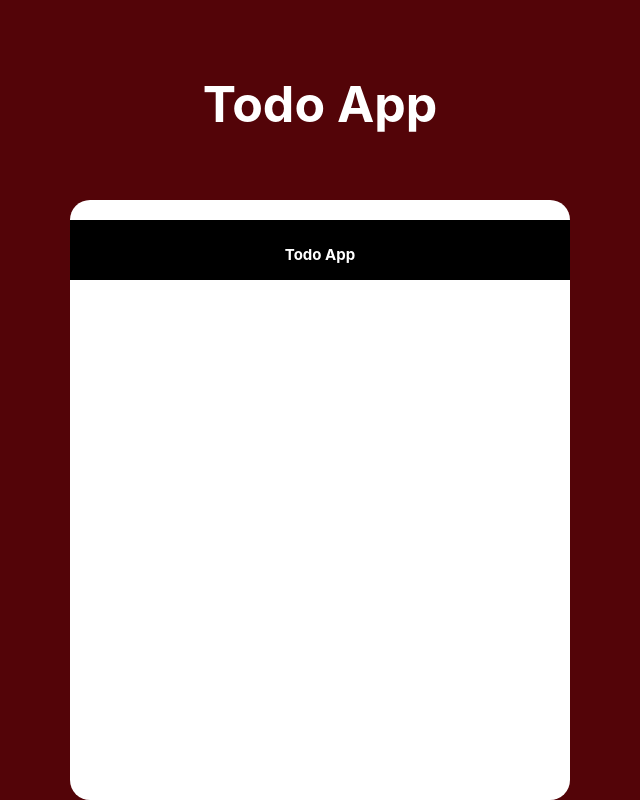
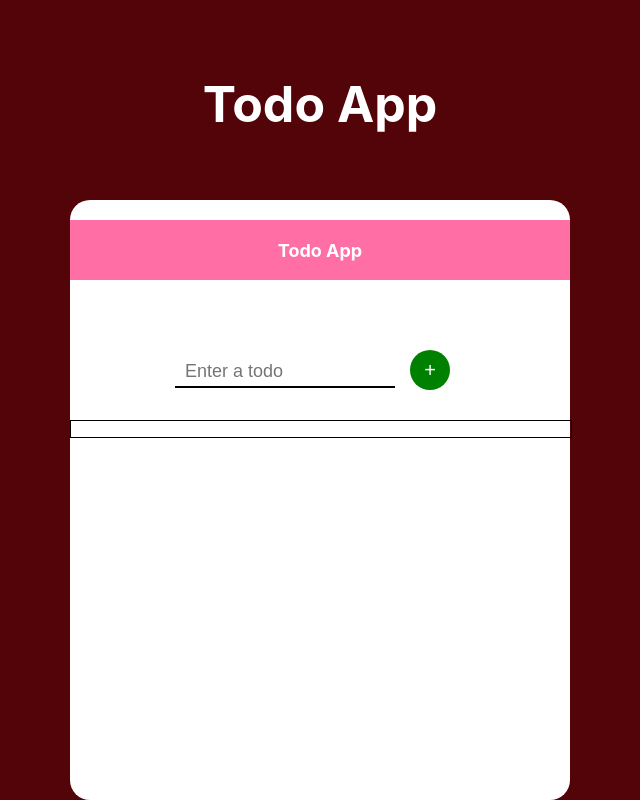
Before and after one commit to Niraj-123456/reactjs-project-diary, a React (Create React App) app: page / in a window 1280 px wide. Shown: the part 1292-2092 px from the top of the page, without its empty margins (320-960 px from the left). Built offline with nearby package versions, Linux system fonts and the light colour scheme.

Commit message:
Add: handle click method to todo component

```diff
--- a/src/components/todoapp/Todo.js
+++ b/src/components/todoapp/Todo.js
@@ -1,7 +1,20 @@
-import React from 'react'
+import React, { useState } from 'react'
 import styled from 'styled-components'
 
 function Todo() {
+
+    const [inputList, setInputList] = useState(' ');
+    const [lists, setLists] = useState([]);
+
+    const inputTextAction = (event) => {
+        setInputList(event.target.value);
+    }
+
+    const handleClick = () => {
+        setLists((oldLists) => {
+            return [...oldLists, inputList]
+        })
+    }
     return (
         <Container>
             <h4>Todo App</h4>
@@ -9,6 +22,19 @@
                 <Header>
                     <h5>Todo App</h5>
                 </Header>
+                <Form>
+                    <input type="text" placeholder="Enter a todo" onChange={inputTextAction}/>
+                    <button onClick={ handleClick }>+</button>
+                </Form>
+                <ToDoList>
+                    <ul>
+                        {
+                            lists.map((value, key) => {
+                                return <li key={key}>{value}</li>
+                            })
+                        }
+                    </ul>
+                </ToDoList>
             </Wrapper>
         </Container>
     )
@@ -39,12 +65,62 @@
 const Header = styled.div`
     width: 100%;
     height: 60px;
-    background: #000;
+    background: #ff6fa5;
     position: absolute;
     top: 20px;
     left: 0;
+    display: flex;
+    align-items: center;
+    justify-content: center;
 
     h5 {
-        font-size: 15px;
+        font-size: 18px;
     }
 `
+
+const Form = styled.form`
+    position: absolute;
+    width: 100%;
+    top: 150px;
+    left: 0%;
+
+    input[type=text] {
+        outline: none;
+        border: none;
+        height: 30px;
+        width: 200px;
+        padding: 0 10px;
+        border-bottom: solid 2px #000;
+        font-size: 18px;
+    }
+
+    button {
+        margin: 0 15px;
+        height: 40px;
+        width: 40px;
+        border-radius: 50%;
+        background: green;
+        border: none;
+        color: #fff;
+        font-size: 20px;
+        cursor: pointer;
+
+        &:hover {
+            transform: scale(1.1, 1.1);
+            background: #000;
+        }
+    }
+`
+
+const ToDoList = styled.div`
+    position: absolute;
+    top: 200px;
+    width: 100%;
+    margin-top: 20px;
+    border: solid 1px #000;
+    color: black;
+
+    ul {
+        list-style: none;
+    }
+`
```
